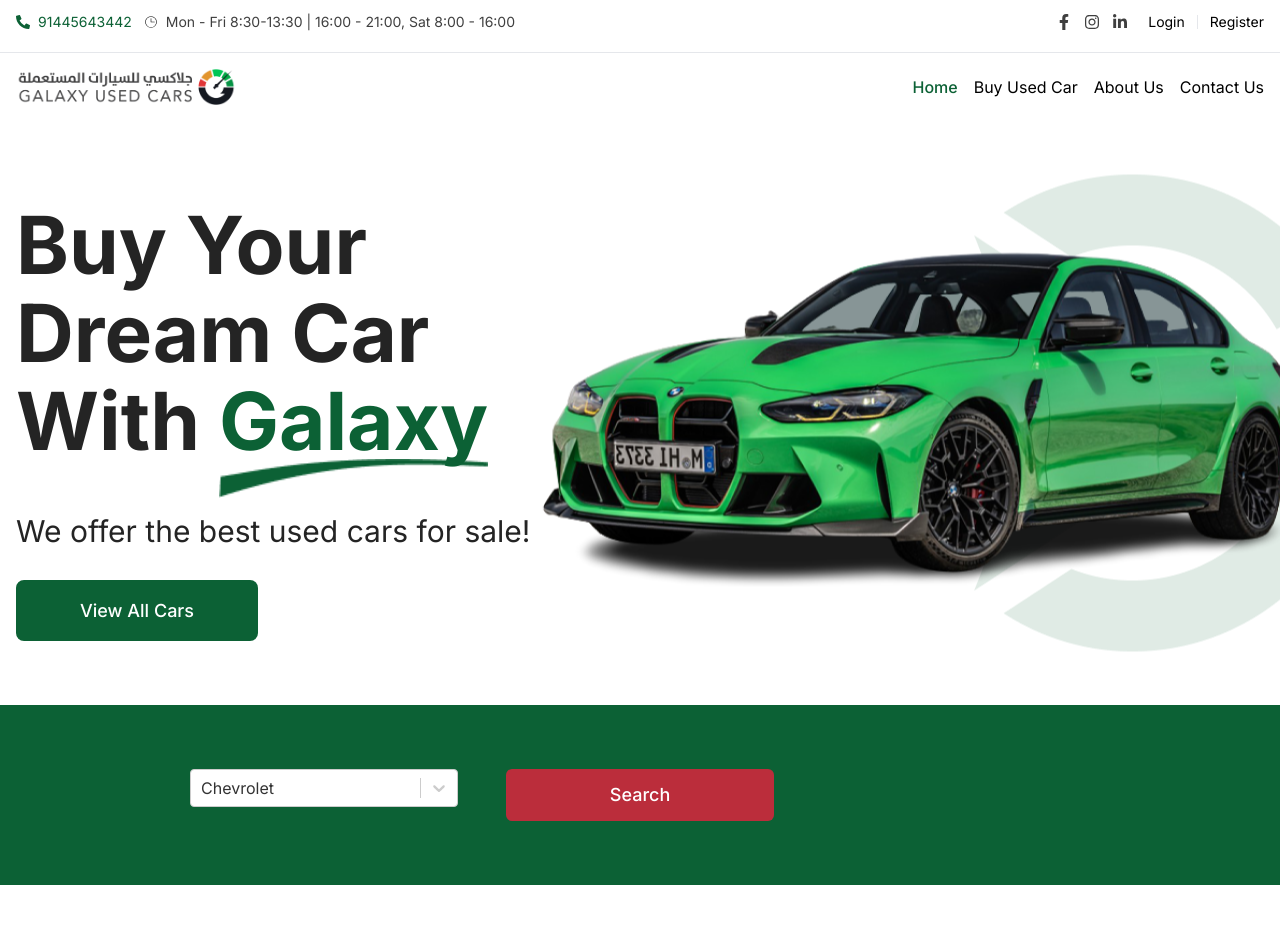
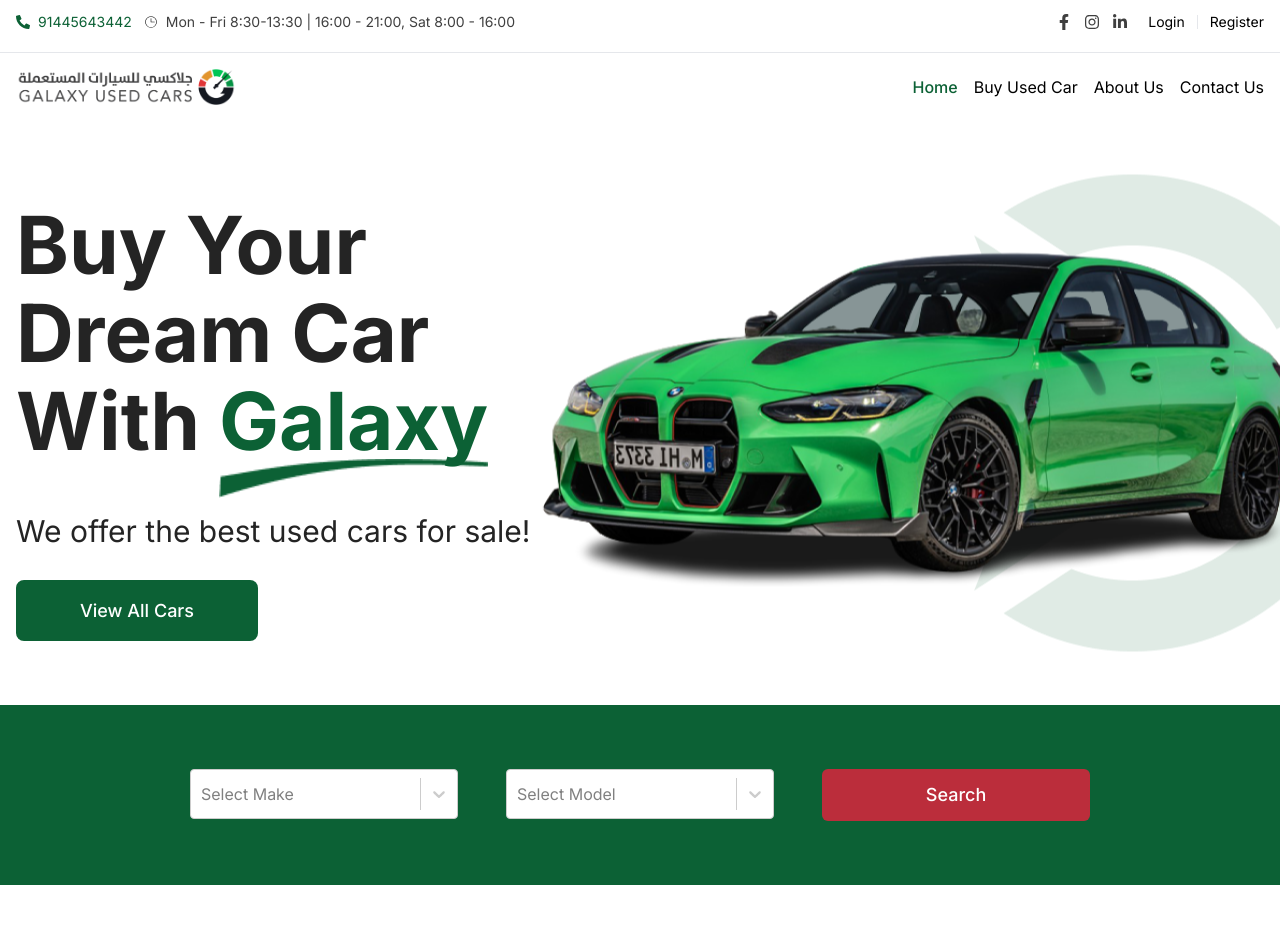
Before and after one commit to 11Shafayet/galaxy-used-car, a Next.js app: page / in a window 1280 px wide. Shown: the top 952 px of the page. Built offline with nearby package versions, Linux system fonts and the light colour scheme.

Commit message:
select and car dummy image added

```diff
--- a/components/home/SearchBox.jsx
+++ b/components/home/SearchBox.jsx
@@ -1,19 +1,23 @@
 'use client';
 
 import { useEffect, useState } from 'react';
-import Select from 'react-select';
+import Select, { StylesConfig } from 'react-select';
 
 const makeList = [
   {
+    value: 'Chevrolet',
     label: 'Chevrolet',
   },
   {
+    value: 'Nissan',
     label: 'Nissan',
   },
   {
+    value: 'Cadillac',
     label: 'Cadillac',
   },
   {
+    value: 'Dodge',
     label: 'Dodge',
   },
 ];
@@ -34,8 +38,8 @@ const modelList = [
 ];
 
 const SearchBox = () => {
-  const [make, setMake] = useState('');
-  const [model, setModel] = useState('');
+  const [make, setMake] = useState(null);
+  const [model, setModel] = useState(null);
 
   useEffect(() => {
     console.log(make);
@@ -44,19 +48,55 @@ const SearchBox = () => {
   const handleSubmit = () => {
     console.log(make);
   };
+
+  const colourStyles = {
+    control: (styles) => ({
+      ...styles,
+      backgroundColor: 'white',
+    }),
+    option: (styles, { data, isDisabled, isFocused, isSelected }) => {
+      return {
+        ...styles,
+        backgroundColor: isSelected
+          ? '#0C6135'
+          : isFocused
+          ? '#E0EBE4'
+          : undefined,
+        color: isSelected ? '#fff' : '#000',
+
+        ':active': {
+          ...styles[':active'],
+          backgroundColor: isSelected ? '#0C6135' : 'white',
+        },
+      };
+    },
+  };
   return (
     <section className="py-12 md:py-16 bg-primary">
       <div className="container px-4 mx-auto">
         <form
-          action=""
           className="grid grid-cols-1 md:grid-cols-3 gap-4 md:gap-8 lg:gap-12 max-w-[900px] mx-auto"
+          onSubmit={handleSubmit}
         >
+          {/* make */}
           <Select
-            className="basic-single"
-            classNamePrefix="select"
-            defaultValue={makeList[0]}
+            className="leading-9"
+            defaultValue={make}
+            options={makeList}
+            placeholder="Select Make"
             name="make"
-            options={makeList}
+            styles={colourStyles}
+            onChange={(e) => setMake(e.label)}
+          />
+          {/* model */}
+          <Select
+            className="leading-9"
+            defaultValue={model}
+            options={modelList}
+            placeholder="Select Model"
+            name="model"
+            styles={colourStyles}
+            onChange={(e) => setModel(e.label)}
           />
 
           <button
```
